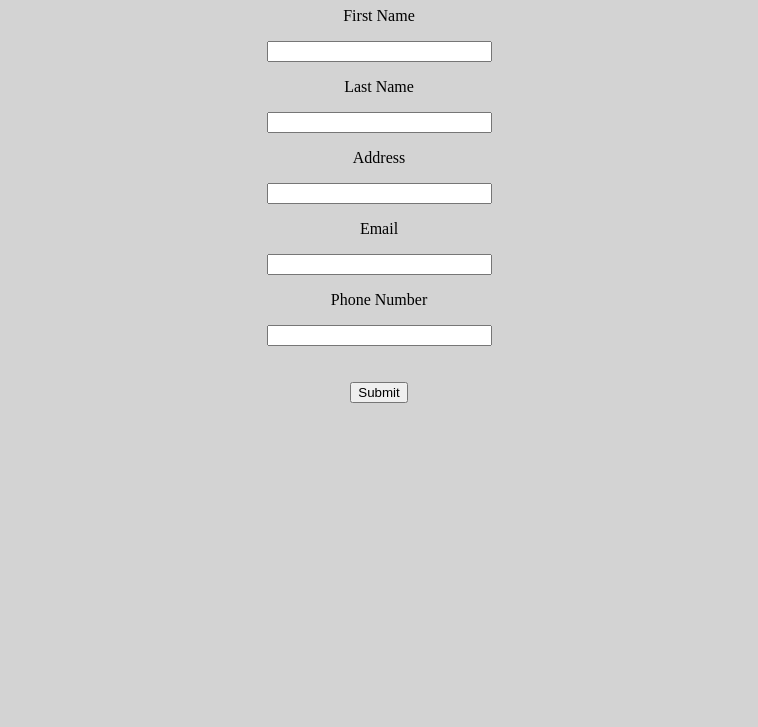
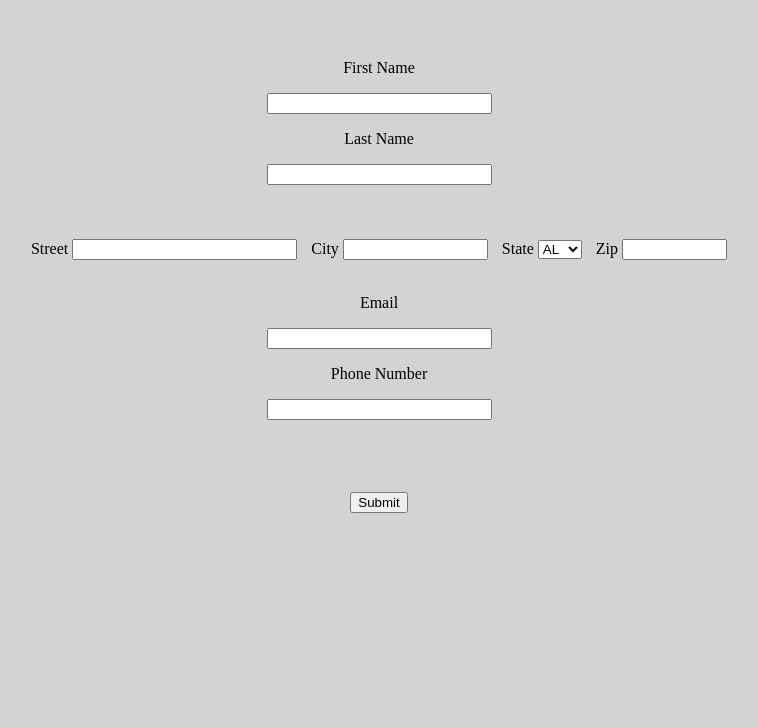
Before and after one commit to bobrecio/DocuFiller, a plain HTML site: page Tate/Fargate-Flask/templates/index.html in a window 1280 px wide. Shown: the part 73-800 px from the top of the page, without its empty margins (261-1019 px from the left). Drawn offline with Linux system fonts and the light colour scheme.

Commit message:
Update index.html

```diff
--- a/Tate/Fargate-Flask/templates/index.html
+++ b/Tate/Fargate-Flask/templates/index.html
@@ -4,20 +4,85 @@
         <title>DocuFiller!</title>
     </head>
     <body style="background-color: lightgrey;">
-        <h1 id="title" style="text-align: center;">DocuFiller</h1>
+        <h1 id="title" style="text-align: center; text-decoration: underline;">DocuFiller</h1>
         <div width="200px" style="text-align: center;">
             <form action="/submit" method="POST">
+                <br>
+                <br>
                 <p>First Name</p>
                 <input type="text" name="firstname" size="25">
                 <p>Last Name</p>
                 <input type="text" name="lastname" size="25">
-		        <p>Address</p>
-                <input type="text" name="address" size="25">
+                <br><br><br><br>
+
+                <div style="text-align: center;">
+		        <label>Street</label>
+                <input style="margin-right: 10px;" type="text" name="street" size="25">
+                <label>City</label>
+                <input style="margin-right: 10px;" type="text" name="city" size="15">
+                <label>State</label>
+                <select style="margin-right: 10px;" name="state">
+                    <option value="AL">AL</option>
+                    <option value="AK">AK</option>
+                    <option value="AR">AR</option>
+                    <option value="AZ">AZ</option>
+                    <option value="CA">CA</option>
+                    <option value="CO">CO</option>
+                    <option value="CT">CT</option>
+                    <option value="DC">DC</option>
+                    <option value="DE">DE</option>
+                    <option value="FL">FL</option>
+                    <option value="GA">GA</option>
+                    <option value="HI">HI</option>
+                    <option value="IA">IA</option>
+                    <option value="ID">ID</option>
+                    <option value="IL">IL</option>
+                    <option value="IN">IN</option>
+                    <option value="KS">KS</option>
+                    <option value="KY">KY</option>
+                    <option value="LA">LA</option>
+                    <option value="MA">MA</option>
+                    <option value="MD">MD</option>
+                    <option value="ME">ME</option>
+                    <option value="MI">MI</option>
+                    <option value="MN">MN</option>
+                    <option value="MO">MO</option>
+                    <option value="MS">MS</option>
+                    <option value="MT">MT</option>
+                    <option value="NC">NC</option>
+                    <option value="NE">NE</option>
+                    <option value="NH">NH</option>
+                    <option value="NJ">NJ</option>
+                    <option value="NM">NM</option>
+                    <option value="NV">NV</option>
+                    <option value="NY">NY</option>
+                    <option value="ND">ND</option>
+                    <option value="OH">OH</option>
+                    <option value="OK">OK</option>
+                    <option value="OR">OR</option>
+                    <option value="PA">PA</option>
+                    <option value="RI">RI</option>
+                    <option value="SC">SC</option>
+                    <option value="SD">SD</option>
+                    <option value="TN">TN</option>
+                    <option value="TX">TX</option>
+                    <option value="UT">UT</option>
+                    <option value="VT">VT</option>
+                    <option value="VA">VA</option>
+                    <option value="WA">WA</option>
+                    <option value="WI">WI</option>
+                    <option value="WV">WV</option>
+                    <option value="WY">WY</option>
+                </select>
+                <label>Zip</label>
+                <input type="text" name="zip" size="10">
+                </div>
+                <br>
                 <p>Email</p>
                 <input type="text" name="email" size="25">
                 <p>Phone Number</p>
                 <input type="text" name="phone" size="25">
-                <br><br><br>
+                <br><br><br><br><br>
                 <input type="submit" value="Submit">
             </form>
         </div>
```
